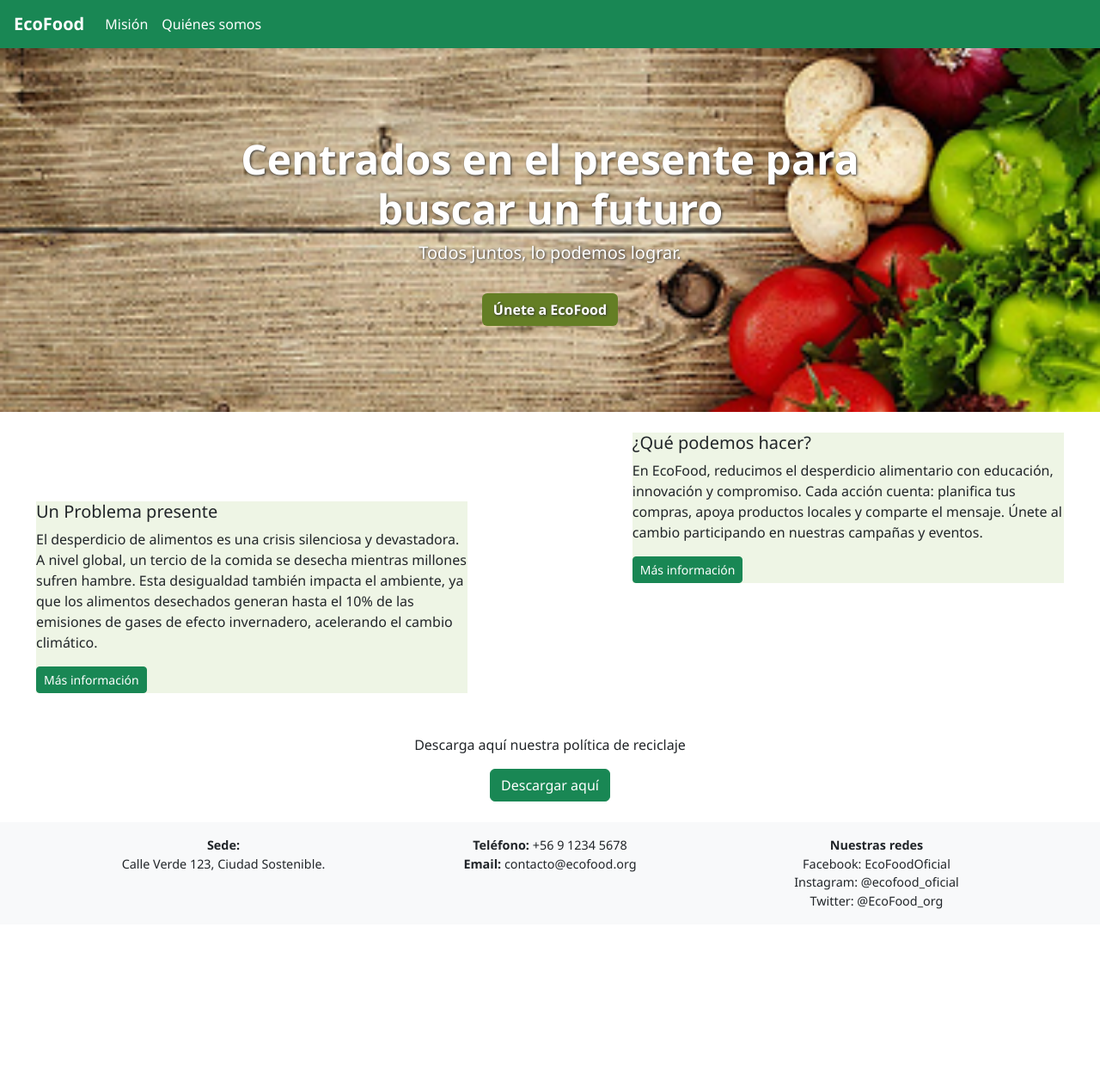
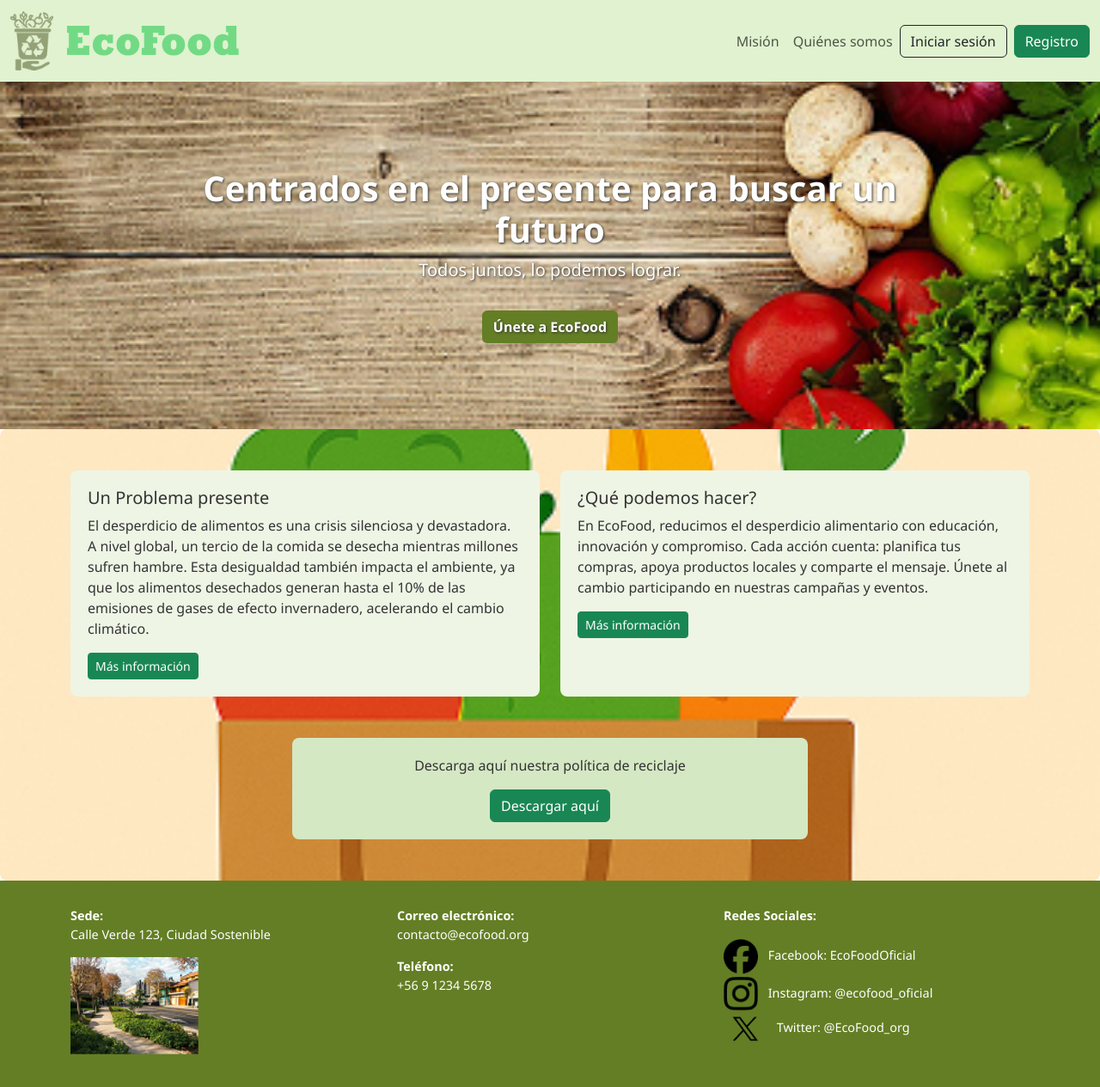
Before and after one commit to Juinses/EcoFood-Ev12-P3-C1-JB, a plain HTML site: page Ecofood-Celular.html in a window 1280 px wide. Shown: the whole page at 86% size. Before the commit the page ends 1075 px from the top, so only its background shows below. Drawn offline with nearby package versions, Linux system fonts and the light colour scheme.

Commit message:
Actualizamos los nombres de dos imagenes ademas de modificar el readme y las 2 paginas de movil

```diff
--- a/Ecofood-Celular.html
+++ b/Ecofood-Celular.html
@@ -3,7 +3,7 @@
 <head>
   <meta charset="UTF-8">
   <meta name="viewport" content="width=device-width, initial-scale=1.0">
-  <title>EcoFood - Página 1</title>
+  <title>EcoFood - mobil</title>
   <!-- Bootstrap 5 -->
   <link href="https://cdn.jsdelivr.net/npm/bootstrap@5.3.0/dist/css/bootstrap.min.css" rel="stylesheet">
   <style>
@@ -14,91 +14,138 @@
       background-color: #647E25; /* Verde oscuro */
     }
     .hero {
-      background-image: url('img/Hero-Mobil.png');
-      background-size:cover;
+      background-image: url('img/Hero-Movil.png');
+      background-size: cover;
       background-position: center;
       background-repeat: no-repeat;
       color: white;
-      padding: 100px 200px;
+      padding: 80px 20px;
       text-shadow: 1px 1px 3px #333;
     }
     .card-custom {
       background-color: #eef5e5;
+      padding: 20px;
+      border-radius: 8px;
     }
-    .container.py-4 {
-    background-color: #ffffff; /* color claro de fondo */
+    .seccion-problema {
+      background-image: url('img/Ilustracion-Movil.png'); /* Cambia por tu ruta real */
+      background-size: cover;
+      background-position: center;
+      background-repeat: no-repeat;
+      color: #333; /* Asegura buena legibilidad */
+      padding: 60px 20px;
+      border-radius: 8px;
+    }
+    .politica-reciclaje {
+      background-color: #d4e8c3; /* Color claro para el botón */
+      width: 100%;
+      max-width: 600px;
+      margin: 40px auto 0 auto;
+      padding: 20px;
+      border-radius: 8px;
     }
     .footer {
       font-size: 0.9rem;
+      background-color: #647E25;
+      color: white;
+      padding: 30px 0;
+    }
+
+    @media (min-width: 768px) {
+      .hero {
+        padding: 100px 200px;
+      }
     }
   </style>
 </head>
 <body>
-  <!-- Navbar -->
-  <nav class="navbar navbar-expand-lg navbar-light bg-success px-3">
-    <a class="navbar-brand text-white fw-bold" href="#">EcoFood</a>
-    <div class="collapse navbar-collapse">
-      <ul class="navbar-nav me-auto">
-        <li class="nav-item"><a class="nav-link text-white" href="#">Misión</a></li>
-        <li class="nav-item"><a class="nav-link text-white" href="#">Quiénes somos</a></li>
-        <img src="" alt="">
+  <!-- Encabezado (Navbar) -->
+  <nav class="navbar navbar-expand-lg" style="background-color: #e0f2cf;">
+    <div class="container-fluid">
+      <a class="navbar-brand d-flex align-items-center" href="#">
+        <img src="img/Logo Ecofood.png" alt="Logo" width="50" class="me-3">
+        <img src="img/Icono letras.png" alt="Logo" width="200" class="me-4 img-fluid">
+      </a>
+      <button class="navbar-toggler" type="button" data-bs-toggle="collapse" data-bs-target="#navbarNav">
+        <span class="navbar-toggler-icon"></span>
+      </button>
+      <div class="collapse navbar-collapse justify-content-end" id="navbarNav">
+        <ul class="navbar-nav mb-2 mb-lg-0">
+          <li class="nav-item"><a class="nav-link" href="#">Misión</a></li>
+          <li class="nav-item"><a class="nav-link" href="#">Quiénes somos</a></li>
         </ul>
+        <button class="btn btn-outline-dark me-2">Iniciar sesión</button>
+        <button class="btn btn-success">Registro</button>
+      </div>
     </div>
   </nav>
 
   <!-- Hero section -->
   <header class="hero text-center">
-    <h1 class="display-5 fw-bold">Centrados en el presente para buscar un futuro</h1>
+    <h1 class="display-6 fw-bold">Centrados en el presente para buscar un futuro</h1>
     <p class="lead">Todos juntos, lo podemos lograr.</p>
     <a class="btn fw-bold mt-3" href="#" style="background-color: #647E25; color: white;">Únete a EcoFood</a>
   </header>
 
   <!-- Problema -->
-<section class="container py-4">
-  <div class="d-flex justify-content-between flex-wrap" style="gap: 80px; align-items: flex-start;">
-    <!-- Tarjeta izquierda: más abajo y desplazada más a la izquierda -->
-    <div class="card-custom" style="width: 45%; margin-top: 80px; margin-left: -40px;">
+  <section class="container-fluid py-5 seccion-problema">
+    <div class="container">
+      <div class="row g-4">
+        <!-- Tarjeta izquierda -->
+        <div class="col-md-6">
+          <div class="card-custom h-100">
             <h5>Un Problema presente</h5>
             <p>El desperdicio de alimentos es una crisis silenciosa y devastadora. A nivel global, un tercio de la comida se desecha mientras millones sufren hambre. Esta desigualdad también impacta el ambiente, ya que los alimentos desechados generan hasta el 10% de las emisiones de gases de efecto invernadero, acelerando el cambio climático.</p>
             <a class="btn btn-success btn-sm" href="#">Más información</a>
           </div>
+        </div>
 
-    <!-- Tarjeta derecha: arriba y desplazada más a la derecha -->
-    <div class="card-custom" style="width: 45%; margin-top: 0; margin-right: -40px;">
+        <!-- Tarjeta derecha -->
+        <div class="col-md-6">
+          <div class="card-custom h-100">
             <h5>¿Qué podemos hacer?</h5>
             <p>En EcoFood, reducimos el desperdicio alimentario con educación, innovación y compromiso. Cada acción cuenta: planifica tus compras, apoya productos locales y comparte el mensaje. Únete al cambio participando en nuestras campañas y eventos.</p>
             <a class="btn btn-success btn-sm" href="#">Más información</a>
           </div>
         </div>
+      </div>
 
-  <div class="text-center mt-5">
+      <!-- Botón descarga política -->
+      <div class="text-center mt-5 politica-reciclaje">
         <p>Descarga aquí nuestra política de reciclaje</p>
         <a class="btn btn-success" href="#">Descargar aquí</a>
       </div>
+    </div>
   </section>
 
-  <!-- Footer -->
-  <footer class="bg-light text-dark text-center py-3 footer">
+  <!-- Pie De Pagina (Footer) -->
+  <footer class="footer text-center">
     <div class="container">
-      <div class="row">
-        <div class="col-md-4">
-          <strong>Sede:</strong><br>
-          Calle Verde 123, Ciudad Sostenible.
+      <div class="row text-start">
+        <div class="col-md-4 mb-3">
+          <p><strong>Sede:</strong><br>Calle Verde 123, Ciudad Sostenible</p>
+          <img src="img/Ecofood-Sede.png" alt="Logo" width="150" class="me-3">
         </div>
-        <div class="col-md-4">
-          <strong>Teléfono:</strong> +56 9 1234 5678<br>
-          <strong>Email:</strong> contacto@ecofood.org
+        <div class="col-md-4 mb-3">
+          <p><strong>Correo electrónico:</strong><br>contacto@ecofood.org</p>
+          <p><strong>Teléfono:</strong><br>+56 9 1234 5678</p>
         </div>
-        <div class="col-md-4">
-          <strong>Nuestras redes</strong><br>
+        <div class="col-md-4 mb-3">
+          <p><strong>Redes Sociales:</strong></p>
+          <p>
+            <img src="img/Logo facebook.png" alt="Logo" width="40" class="me-2">
             Facebook: EcoFoodOficial<br>
+            <img src="img/logo instagram.png" alt="Logo" width="40" class="me-2">
             Instagram: @ecofood_oficial<br>
-          Twitter: @EcoFood_org
+            <img src="img/logo x.png" alt="Logo" width="50" class="me-2">
+            Twitter: @EcoFood_org<br>
+          </p>
         </div>
       </div>
     </div>
   </footer>
 
+  <!-- Bootstrap Bundle -->
   <script src="https://cdn.jsdelivr.net/npm/bootstrap@5.3.0/dist/js/bootstrap.bundle.min.js"></script>
 </body>
 </html>
```
Also changed, not shown: Problematica-Beneficios-Celular.html (+1 -1 lines), img/Hero-Movil.png (renamed from img/Hero-Mobil.png), img/Ilustracion-Movil.png (renamed from img/Ilustracion-Mobil.png), 1 other file. Lines whose indentation alone changed are shown as unchanged.
